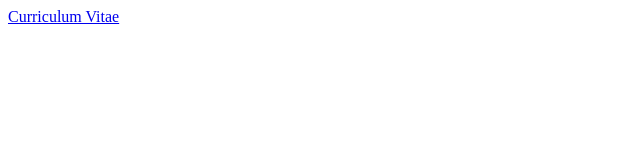
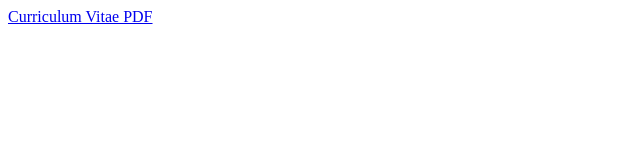
Before and after one commit to jfcrenshaw/cv, a plain HTML site: page index.html in a window 1280 px wide. Shown: the full height of the page, 0-640 px from the left. Drawn offline with Linux system fonts and the light colour scheme.

Commit message:
Deploying to build from @ jfcrenshaw/cv@4b456e77732159be356f6cd5e7e6477d3002848b 🚀

```diff
--- a/index.html
+++ b/index.html
@@ -1 +1 @@
-<a href="cv.pdf" target="_blank">Curriculum Vitae</a>
+<a href="cv.pdf" target="_blank">Curriculum Vitae PDF</a>
```
Also changed, not shown: 1 other file.
